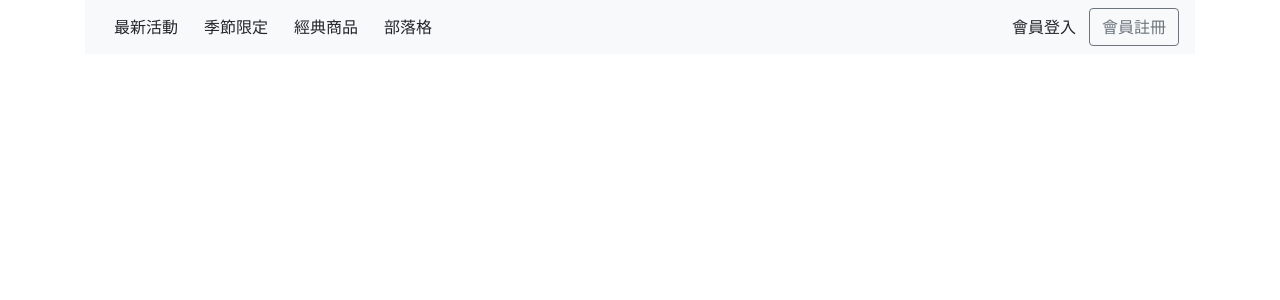
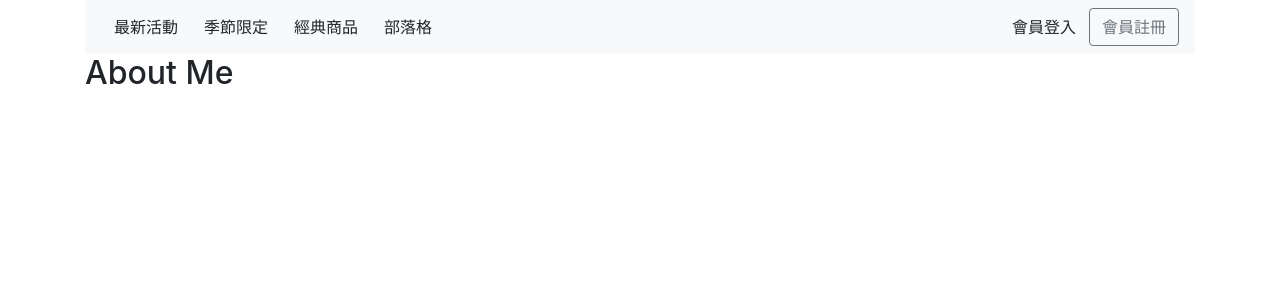
Before and after one commit to sculouis/FirstNuxt, a Nuxt app: page /aboutus in a window 1280 px wide. Shown: the top 300 px of the page. Built offline with nearby package versions, Linux system fonts and the light colour scheme.

Commit message:
fix link

```diff
--- a/layouts/default.vue
+++ b/layouts/default.vue
@@ -11,7 +11,7 @@
         <div class="collapse navbar-collapse" id="collapsibleNavId">
             <ul class="navbar-nav mr-auto mt-2 mt-lg-0">
                 <li class="nav-item active">
-                    <NuxtLink to="limited">
+                    <NuxtLink to="/limited">
                         <a class="btn btn-light" href="#">季節限定 <span class="sr-only">(current)</span></a>
                     </NuxtLink>
                 </li>
--- a/pages/aboutus.vue
+++ b/pages/aboutus.vue
@@ -1,6 +1,5 @@
 <template>
-
-
+    <h2>About Me</h2>
 </template>
 
 <script>
```
